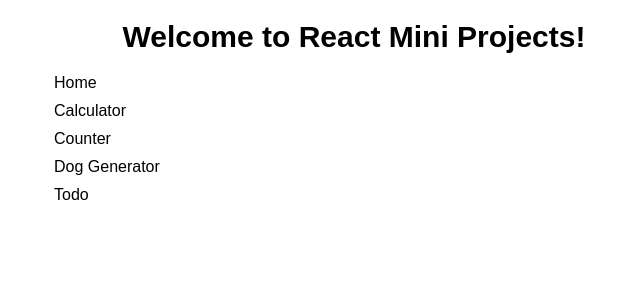
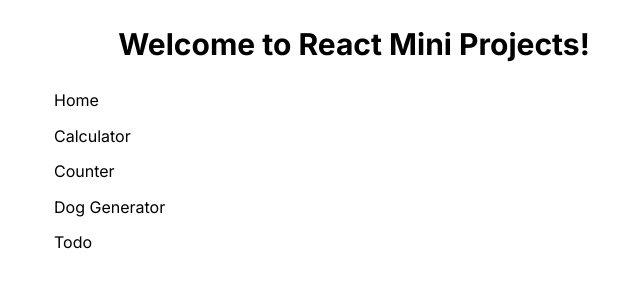
Before and after one commit to priscillahaibara/react-mini-projects, a React (Create React App) app: page /#/ in a window 1280 px wide. Shown: the top 300 px of the page, without its empty margins (286-926 px from the left). Built offline with nearby package versions, Linux system fonts and the light colour scheme.

Commit message:
style(index): add Inter font and set default body typography

```diff
--- a/src/index.css
+++ b/src/index.css
@@ -1,15 +1,30 @@
+/* -- FONT SIZE SYSTEM (px)
+10 / 12 / 14 / 16 / 18 / 20 / 24 / 30 / 36 / 44 / 52 / 62 / 74 / 86 / 98
+
+-- SPACING SYSTEM (px)
+2 / 4 / 8 / 12 / 16 / 24 / 32 / 48 / 64 / 80 / 96 / 128 */
+
+/*************************************
+ RESETS AND GLOBAL STYLES
+ *************************************/
+
+@import url('https://fonts.googleapis.com/css2?family=Inter:wght@400;500;600;700&display=swap');
+
 * {
   padding: 0;
   margin: 0;
-  box-sizing: border-box;
+  box-sizing: inherit;
 }
 
 html {
   font-size: 62.5%;
+  box-sizing: border-box;
 }
 
 body {
-    font-family: sans-serif;
+    font-family: 'Inter', sans-serif;
+    font-weight: 400;
+    line-height: 1.6;
 }
 
 ul, li {
```
